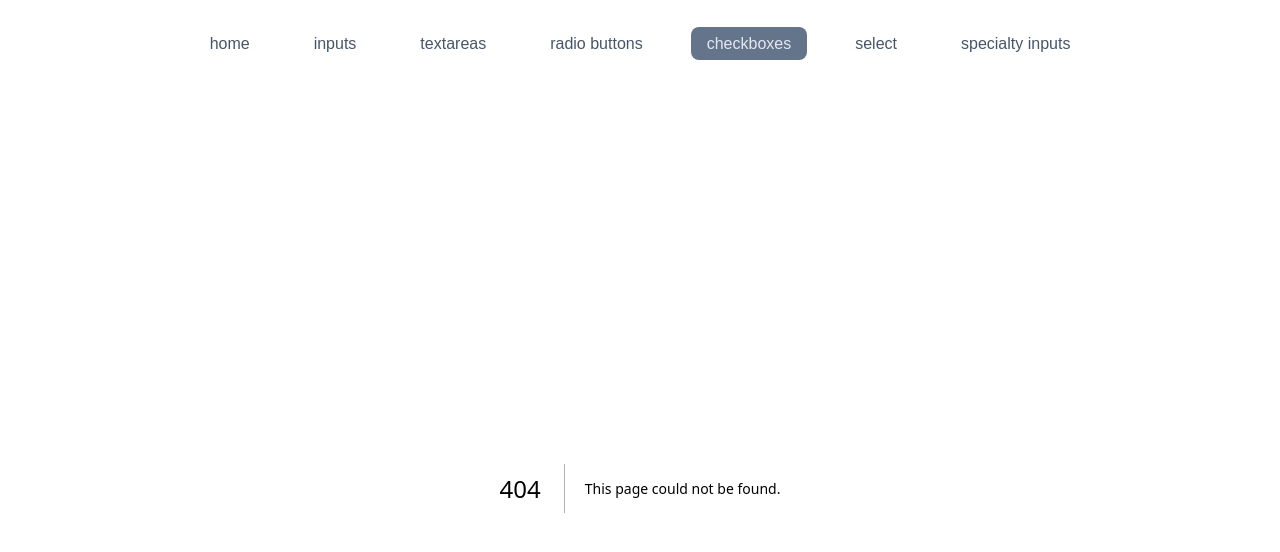
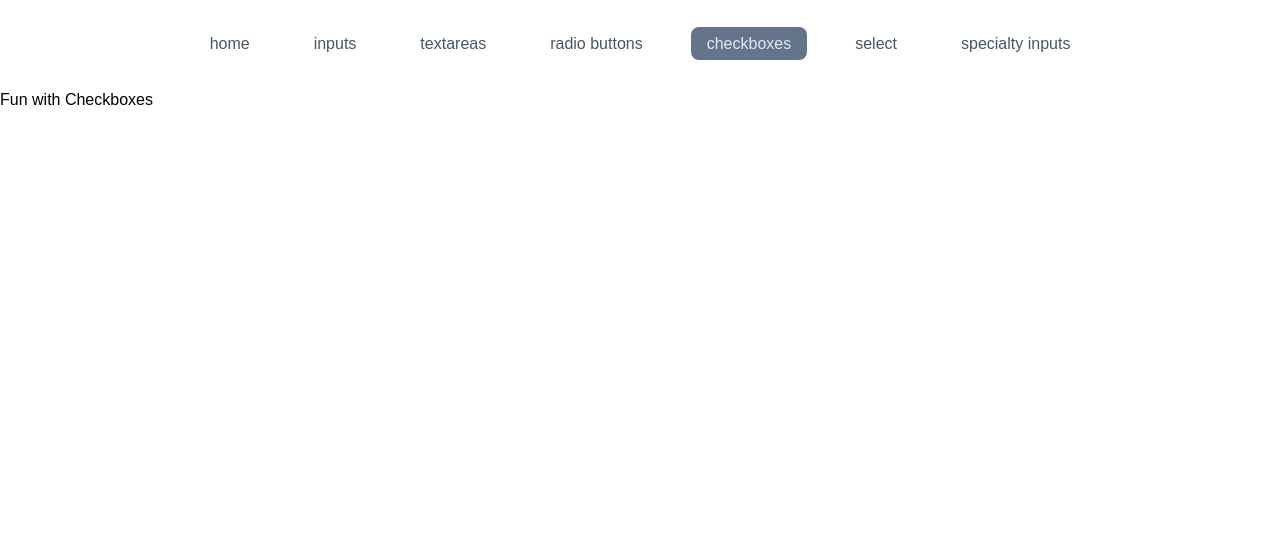
Before and after one commit to midcenturydude7/nextjs-framer-motion-forms, a Next.js app: page /checkboxes in a window 1280 px wide. Before the commit this address had no page. Shown: the top 552 px of the page. Built offline with nearby package versions, Linux system fonts and the light colour scheme; a web font is replaced by a local one.

Commit message:
Set up files/folders

```diff
--- /dev/null
+++ b/app/checkboxes/components/Checkboxes.tsx
@@ -0,0 +1,5 @@
+import React from "react";
+
+export default function Checkboxes() {
+  return <div>Fun with Checkboxes</div>;
+}
--- /dev/null
+++ b/app/checkboxes/page.tsx
@@ -0,0 +1,9 @@
+import Checkboxes from "./components/Checkboxes";
+
+export default function page() {
+  return (
+    <div>
+      <Checkboxes />
+    </div>
+  );
+}
```
